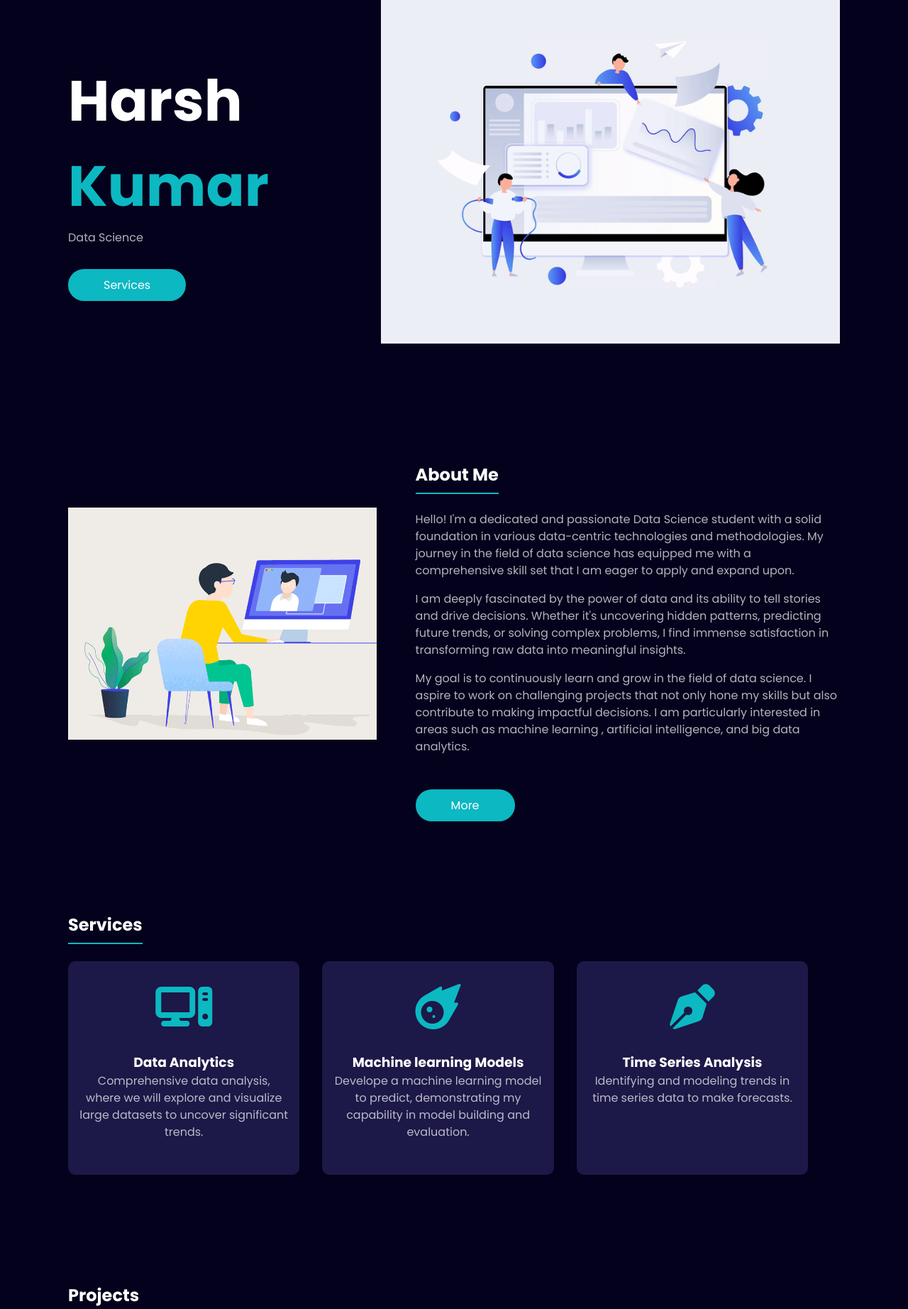
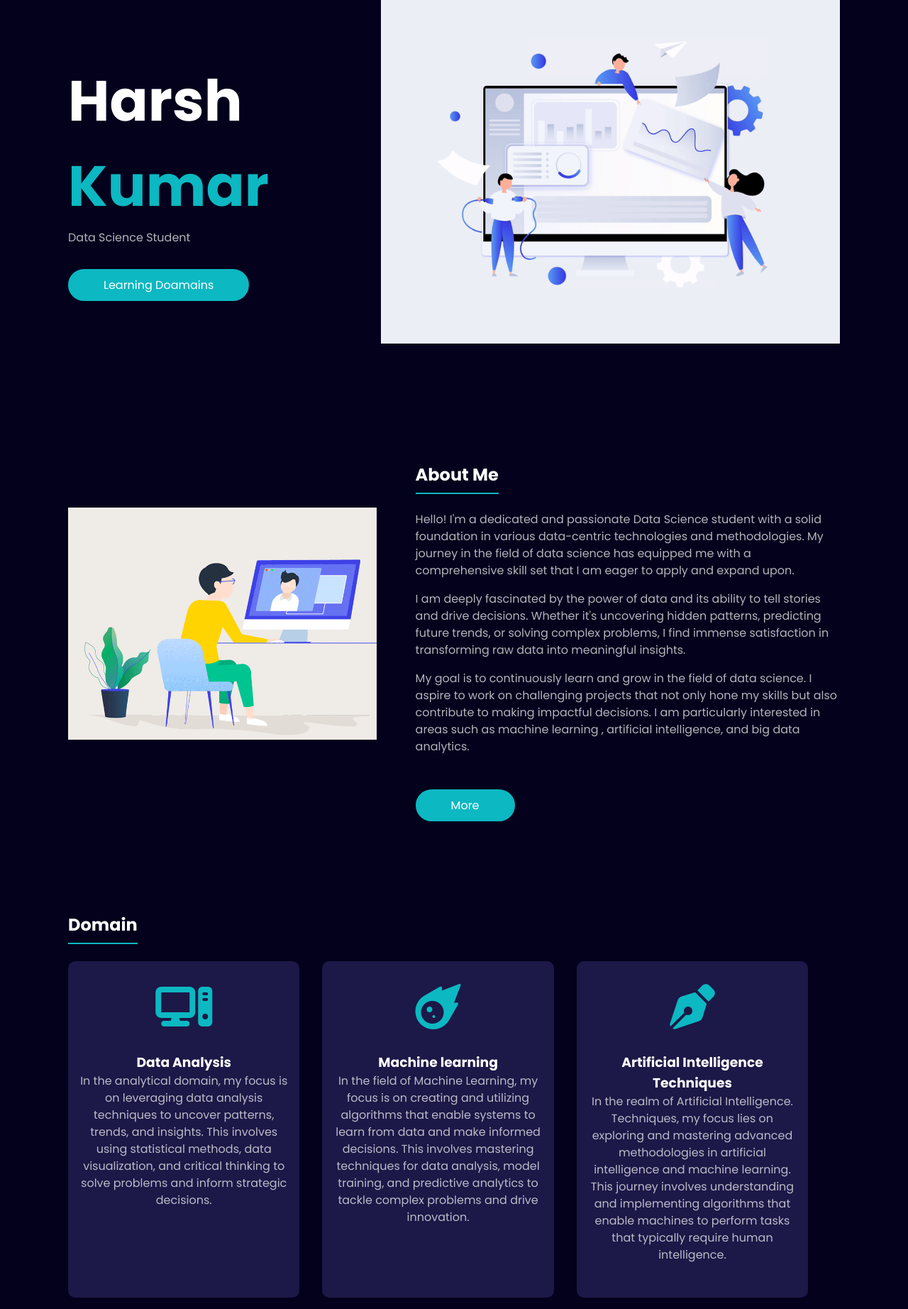
Before and after one commit to Harsh18999/Portfolio, a Flask app: page / in a window 1280 px wide. Shown: the part 97-1941 px from the top of the page at 71% size. Run offline with Flask 3, Linux system fonts and the light colour scheme; some libraries are stand-ins or nearby versions.

Commit message:
Update index.html

```diff
--- a/templates/index.html
+++ b/templates/index.html
@@ -37,8 +37,8 @@
       <section class="hero container" id="home">
         <div class="hero-info">
          <h1 class="title">Harsh <span class="highlighted">Kumar</span></h1>
-         <p class="hero-description">Data Science</p>
-         <a href="#services" class="btn hero-btn">Services</a>
+         <p class="hero-description">Data Science Student</p>
+         <a href="#services" class="btn hero-btn">Learning Doamains</a>
        </div>
 
        <div class="hero-img">
@@ -79,30 +79,30 @@
       </section>
       <div class="services container" id="services">
         <div class="services-header">
-          <h2 class="secondery-title">Services</h2>
+          <h2 class="secondery-title">Domain</h2>
         </div>
 
         <div class="grid services-grid">
           <div class="grid-item services-item">
             <i class="fa-solid fa-computer"></i>
-            <h3>Data Analytics</h3>
+            <h3>Data Analysis</h3>
             <p class="description">
-                Comprehensive data analysis, where we will explore and visualize large datasets to uncover significant trends.
+                In the analytical domain, my focus is on leveraging data analysis techniques to uncover patterns, trends, and insights. This involves using statistical methods, data visualization, and critical thinking to solve problems and inform strategic decisions.
             </p>
           </div>
           <div class="grid-item services-item">
             <i class="fa-solid fa-meteor"></i>
 
-            <h3>Machine learning Models</h3>
+            <h3>Machine learning </h3>
             <p class="description">
-                Develope a machine learning model to predict, demonstrating my capability in model building and evaluation.
+                In the field of Machine Learning, my focus is on creating and utilizing algorithms that enable systems to learn from data and make informed decisions. This involves mastering techniques for data analysis, model training, and predictive analytics to tackle complex problems and drive innovation.
             </p>
           </div>
           <div class="grid-item services-item">
             <i class="fa-solid fa-pen-nib"></i>
-            <h3>Time Series Analysis</h3>
+            <h3>Artificial Intelligence Techniques</h3>
             <p class="description">
-                Identifying and modeling trends in time series data to make forecasts.
+                In the realm of Artificial Intelligence. Techniques, my focus lies on exploring and mastering advanced methodologies in artificial intelligence and machine learning. This journey involves understanding and implementing algorithms that enable machines to perform tasks that typically require human intelligence.
             </p>
           </div>
         </div>
@@ -117,16 +117,16 @@
             </button>
             <button class="projects-tab-btn" id="design">Data Analytics</button>
             <button class="projects-tab-btn" id="seo">Machine learning</button>
-            <button class="projects-tab-btn" id="ui-ux">Time Series Analysis</button>
+            <button class="projects-tab-btn" id="ui-ux">Artificial Intelligence</button>
           </div>
         </div>
 
         <div class="grid projects-grid">
           <div class="grid-item projects-item all design">
-            <img src="{{ url_for('static', filename='Project1.png') }}" alt="" />
+            <img src="{{ url_for('static', filename='Home.png') }}" alt="" />
           </div>
           <div class="grid-item projects-item all design">
-            <img src="./images/project-2.png" alt="" />
+            <img src="{{ url_for('static', filename='Dashboard.png') }}" alt="" />
           </div>
           <div class="grid-item projects-item all seo">
             <img src="./images/project-3.png" alt="" />
```
